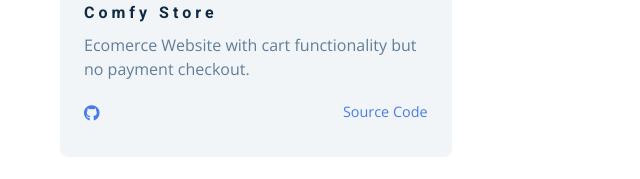
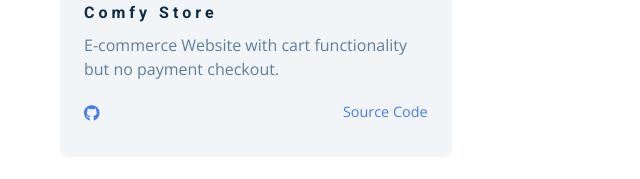
Before and after one commit to Ogbuzuru/Ogbuzuru-Portfolio, a plain HTML site: page projects.html in a window 1280 px wide. Shown: the part 1350-1529 px from the top of the page, 612-1252 px from the left. Drawn offline with nearby package versions, Linux system fonts and the light colour scheme.

Commit message:
Spelling Error Correction

```diff
--- a/projects.html
+++ b/projects.html
@@ -153,7 +153,7 @@
           </div>
           <div class="product-info">
             <h4>Comfy Store</h4>
-            <p>Ecomerce Website with cart functionality but no payment checkout.
+            <p>E-commerce Website with cart functionality but no payment checkout.
             </p>
             <div class="product-footer">
               <span>
```
